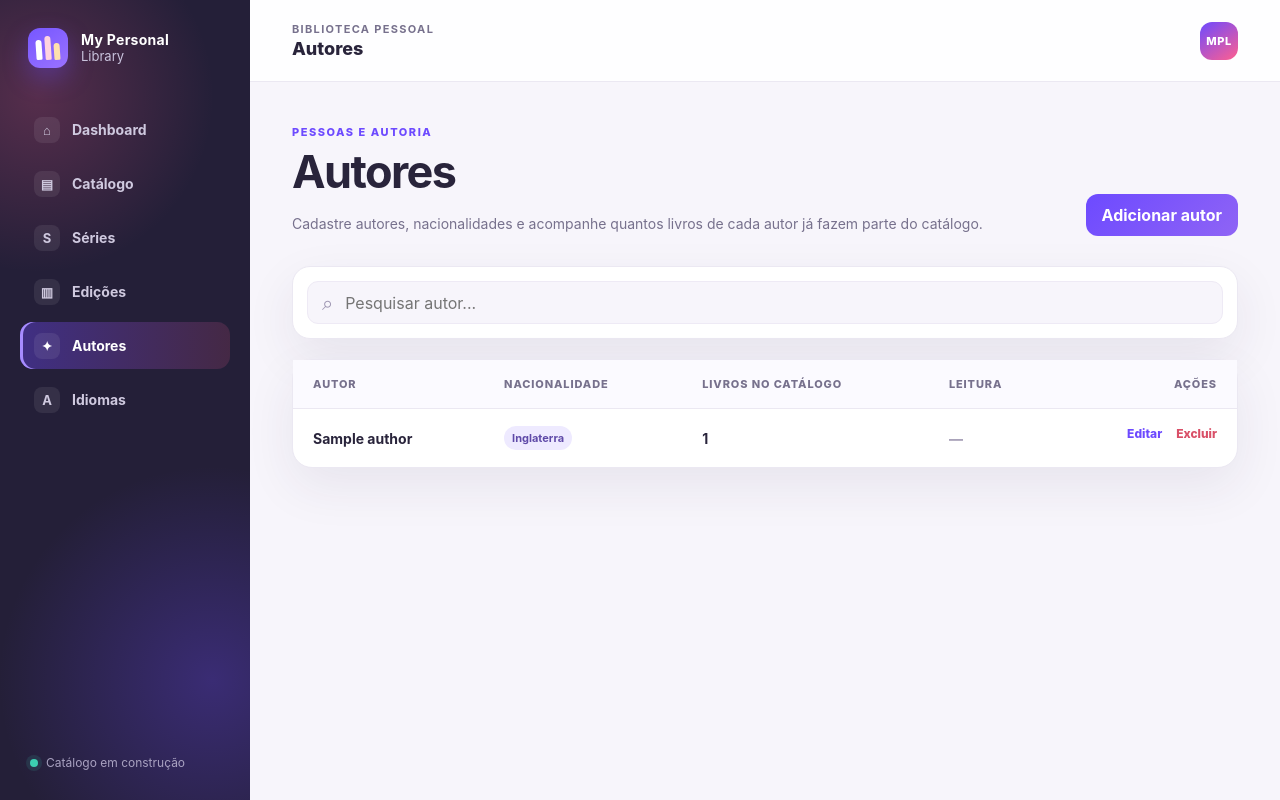
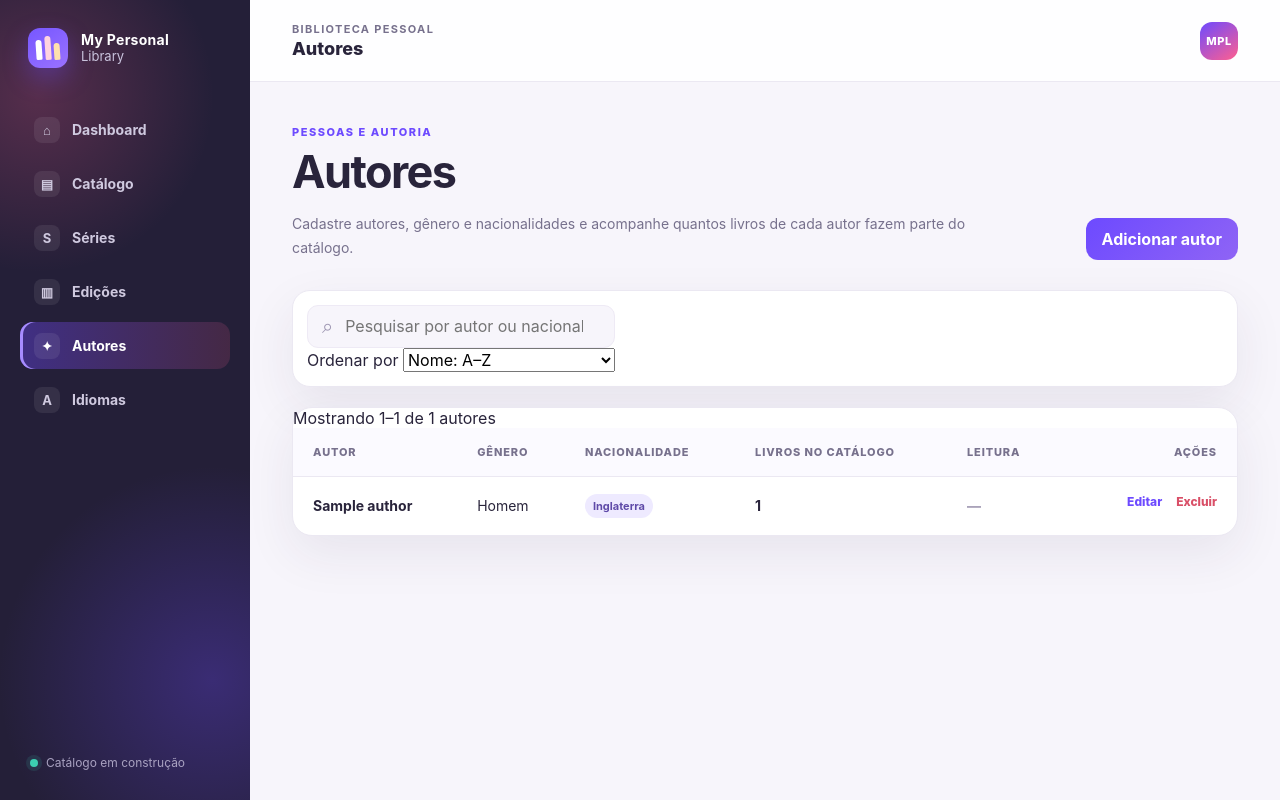
Before and after one commit to clice/my-personal-library, a Django app: page /authors/ in a window 1280 px wide. Run offline with Django 5.2, Linux system fonts and the light colour scheme; data comes from the database, SQL or seed files in the repository; tables that the repository leaves empty hold one stand-in row (values such as "Sample post").

Commit message:
feat: add author sorting gender and pagination UI

```diff
--- a/templates/core/authors.html
+++ b/templates/core/authors.html
@@ -8,25 +8,44 @@
     <div>
         <span class="eyebrow">Pessoas e autoria</span>
         <h1>Autores</h1>
-        <p>Cadastre autores, nacionalidades e acompanhe quantos livros de cada autor já fazem parte do catálogo.</p>
+        <p>Cadastre autores, gênero e nacionalidades e acompanhe quantos livros de cada autor fazem parte do catálogo.</p>
     </div>
     <a class="button-primary button-link" href="{% url 'author_add' %}" data-modal-url="{% url 'author_add' %}">Adicionar autor</a>
 </section>
 
-<section class="catalog-toolbar">
-    <form class="search-shell search-form" method="get">
-        <span aria-hidden="true">⌕</span>
-        <input type="search" name="q" value="{{ query }}" placeholder="Pesquisar autor...">
+<section class="catalog-toolbar authors-toolbar">
+    <form class="authors-controls" method="get">
+        <div class="search-shell">
+            <span aria-hidden="true">⌕</span>
+            <input type="search" name="q" value="{{ query }}" placeholder="Pesquisar por autor ou nacionalidade...">
+        </div>
+
+        <label class="sort-control">
+            <span>Ordenar por</span>
+            <select name="sort" onchange="this.form.submit()">
+                {% for value, label in sort_options %}
+                    <option value="{{ value }}" {% if sort == value %}selected{% endif %}>{{ label }}</option>
+                {% endfor %}
+            </select>
+        </label>
     </form>
 </section>
 
 <section class="data-panel">
     {% if items %}
+        <div class="table-meta">
+            <span>
+                Mostrando {{ page_obj.start_index }}–{{ page_obj.end_index }}
+                de {{ page_obj.paginator.count }} autores
+            </span>
+        </div>
+
         <div class="data-table-wrap">
             <table class="data-table">
                 <thead>
                     <tr>
                         <th>Autor</th>
+                        <th>Gênero</th>
                         <th>Nacionalidade</th>
                         <th>Livros no catálogo</th>
                         <th>Leitura</th>
@@ -36,10 +55,12 @@
                 <tbody>
                     {% for item in items %}
                     <tr>
+                        <td><strong>{{ item.name }}</strong></td>
                         <td>
-                            <strong>{{ item.name }}</strong>
-                            {% if item.sort_name %}
-                                <small class="table-subtext">{{ item.sort_name }}</small>
+                            {% if item.gender %}
+                                <span class="gender-pill gender-{{ item.gender }}">{{ item.get_gender_display }}</span>
+                            {% else %}
+                                <span class="muted-dash">—</span>
                             {% endif %}
                         </td>
                         <td>
@@ -64,6 +85,33 @@
                 </tbody>
             </table>
         </div>
+
+        {% if page_obj.paginator.num_pages > 1 %}
+            <nav class="pagination" aria-label="Paginação de autores">
+                <a
+                    class="pagination-button {% if not page_obj.has_previous %}is-disabled{% endif %}"
+                    {% if page_obj.has_previous %}
+                        href="?q={{ query|urlencode }}&sort={{ sort|urlencode }}&page={{ page_obj.previous_page_number }}"
+                    {% endif %}
+                >‹</a>
+
+                <div class="pagination-pages">
+                    {% for page_number in page_obj.paginator.page_range %}
+                        <a
+                            class="pagination-page {% if page_number == page_obj.number %}is-active{% endif %}"
+                            href="?q={{ query|urlencode }}&sort={{ sort|urlencode }}&page={{ page_number }}"
+                        >{{ page_number }}</a>
+                    {% endfor %}
+                </div>
+
+                <a
+                    class="pagination-button {% if not page_obj.has_next %}is-disabled{% endif %}"
+                    {% if page_obj.has_next %}
+                        href="?q={{ query|urlencode }}&sort={{ sort|urlencode }}&page={{ page_obj.next_page_number }}"
+                    {% endif %}
+                >›</a>
+            </nav>
+        {% endif %}
     {% else %}
         <div class="compact-empty">
             <div class="empty-illustration" aria-hidden="true">
```
